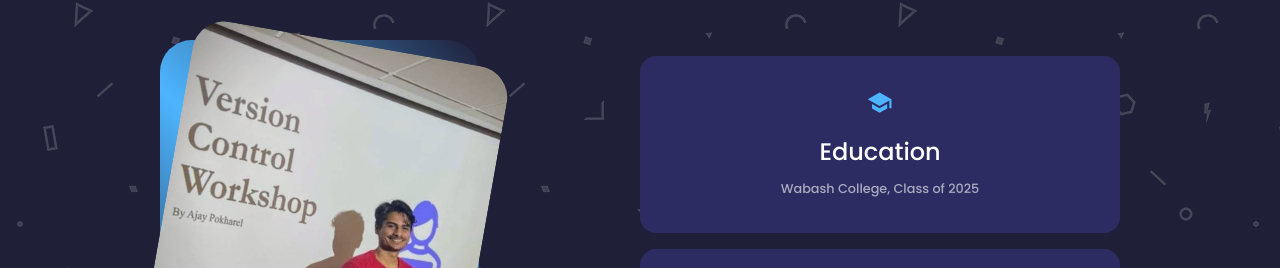
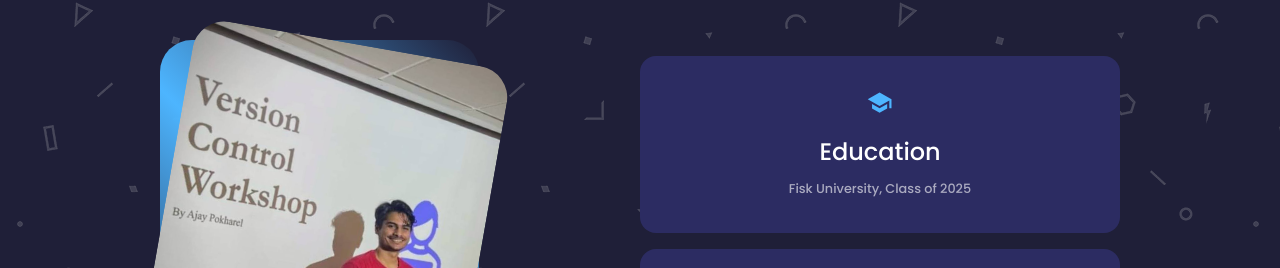
Before and after one commit to ajaypokharel/me, a React (Create React App) app: page / in a window 1280 px wide. Shown: the part 977-1245 px from the top of the page. Built offline with nearby package versions, Linux system fonts and the light colour scheme.

Commit message:
[Update] updates university name

```diff
--- a/src/components/about/About.jsx
+++ b/src/components/about/About.jsx
@@ -30,7 +30,7 @@ function About() {
 
         </div>
         <div className="about__content">
-          <Card title="Education" headline="Wabash College, Class of 2025" />
+          <Card title="Education" headline="Fisk University, Class of 2025" />
           <Card title="Experience" headline="1.5+ Years Working"/>
 
 
```
